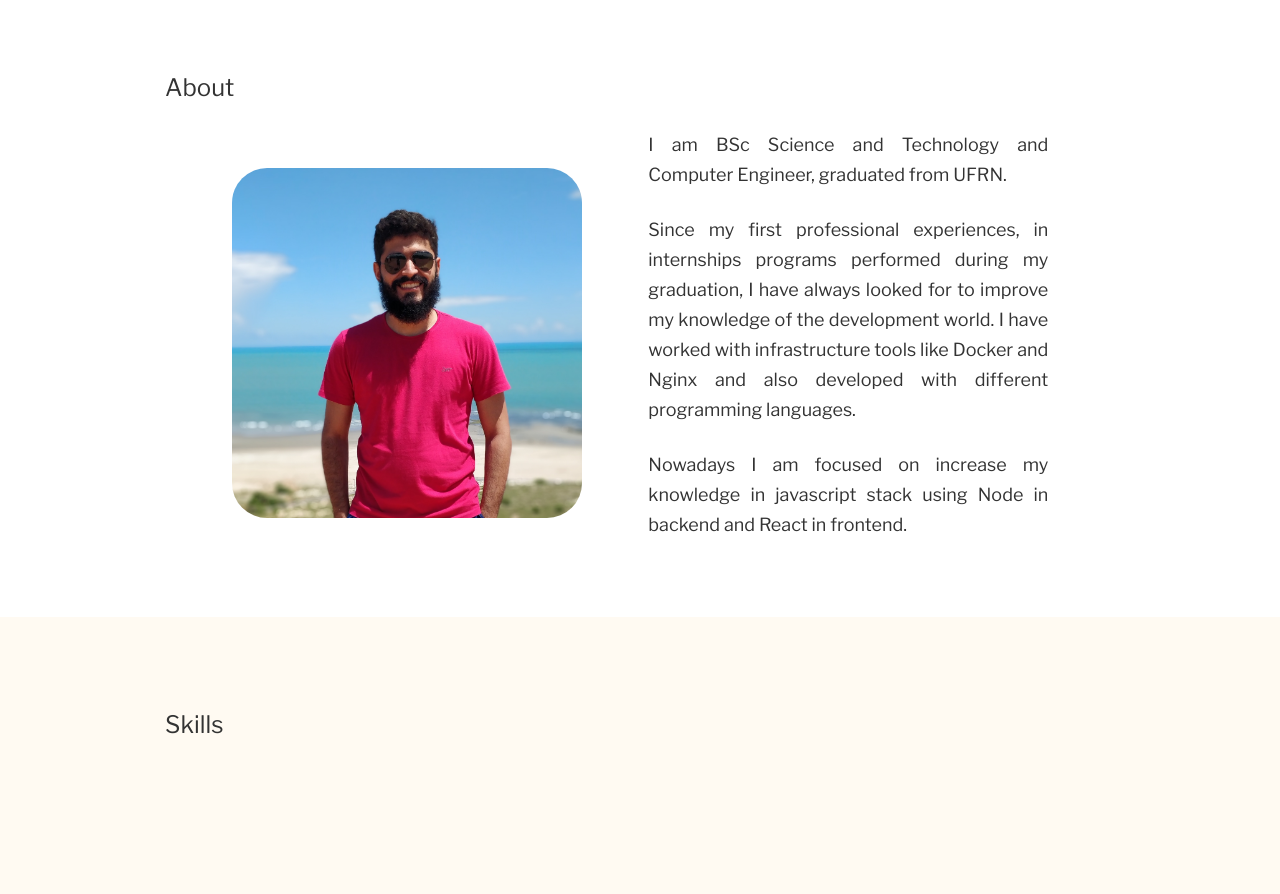
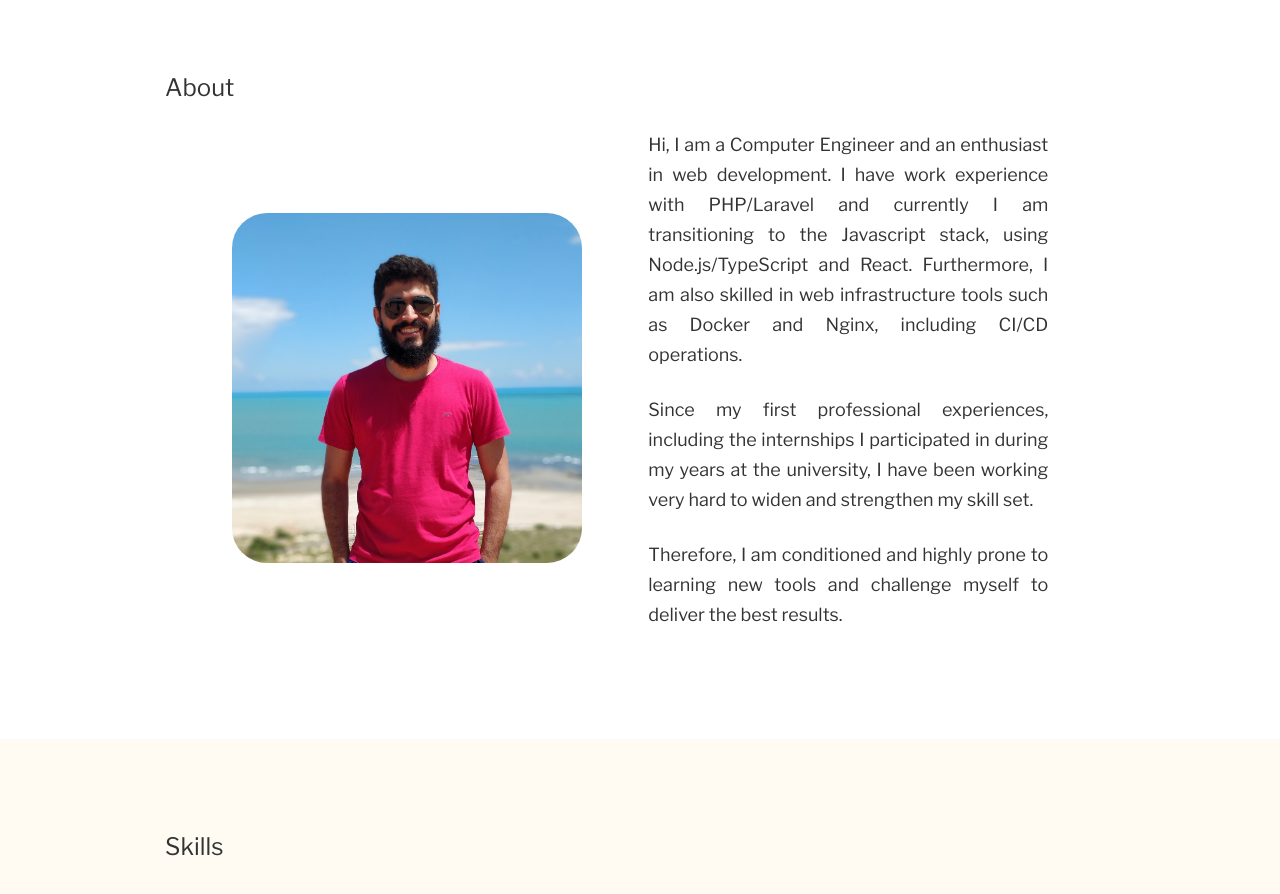
Before and after one commit to josuearaujo/josuearaujo.github.io, a React (Create React App) app: page / in a window 1280 px wide. Shown: the part 820-1714 px from the top of the page. Built offline with nearby package versions, Linux system fonts and the light colour scheme.

Commit message:
Change about text

```diff
--- a/src/pages/About/index.tsx
+++ b/src/pages/About/index.tsx
@@ -14,19 +14,20 @@ const About: React.FC = () => (
 
           <AboutText>
             <p>
-              I am BSc Science and Technology and Computer Engineer, graduated
-              from UFRN.
+              Hi, I am a Computer Engineer and an enthusiast in web development.
+              I have work experience with PHP/Laravel and currently I am
+              transitioning to the Javascript stack, using Node.js/TypeScript
+              and React. Furthermore, I am also skilled in web infrastructure
+              tools such as Docker and Nginx, including CI/CD operations.
             </p>
             <p>
-              Since my first professional experiences, in internships programs
-              performed during my graduation, I have always looked for to
-              improve my knowledge of the development world. I have worked with
-              infrastructure tools like Docker and Nginx and also developed with
-              different programming languages.
+              Since my first professional experiences, including the internships
+              I participated in during my years at the university, I have been
+              working very hard to widen and strengthen my skill set.
             </p>
             <p>
-              Nowadays I am focused on increase my knowledge in javascript stack
-              using Node in backend and React in frontend.
+              Therefore, I am conditioned and highly prone to learning new tools
+              and challenge myself to deliver the best results.
             </p>
           </AboutText>
         </AboutInfos>
```
